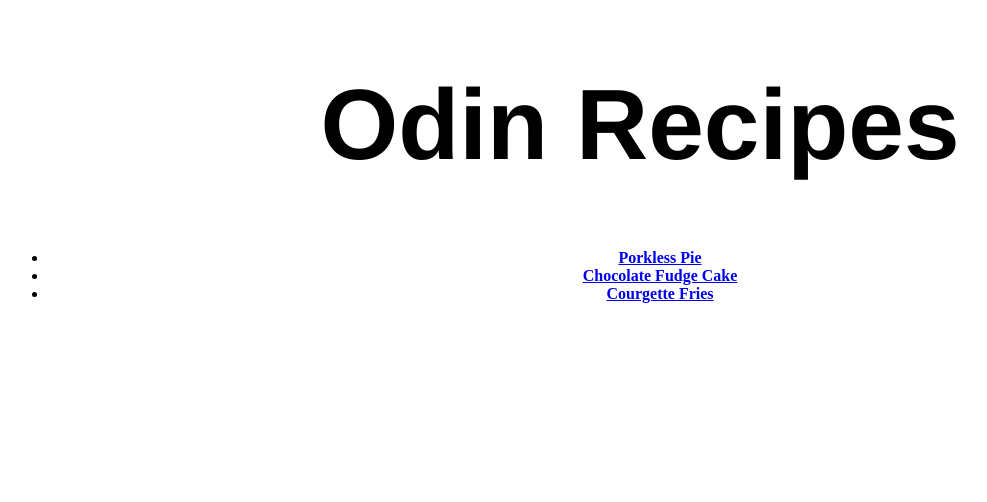
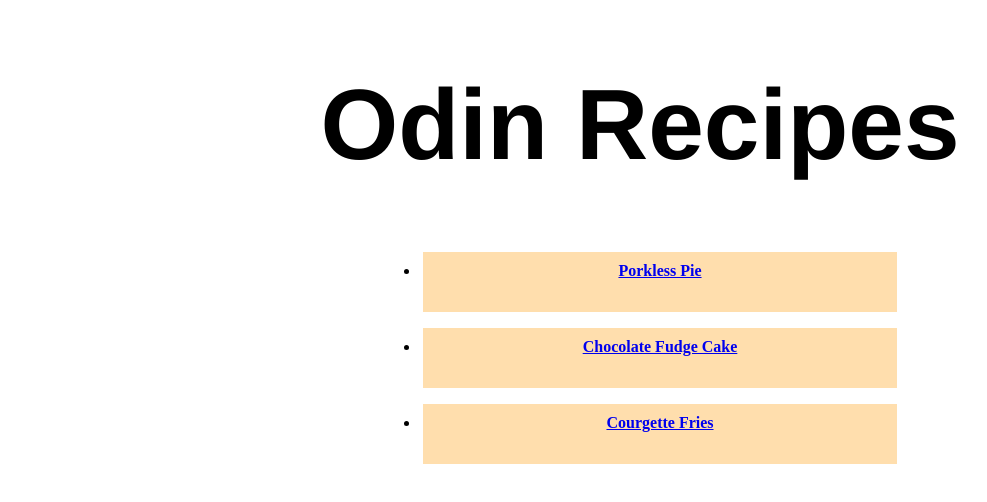
Before and after one commit to chimpankie/odin-recipes, a plain HTML site: page index.html in a window 1280 px wide. Shown: the whole page, without its empty margins (0-987 px from the left). Drawn offline with Linux system fonts and the light colour scheme.

Commit message:
Add further style to the index using the box model

```diff
--- a/style.css
+++ b/style.css
@@ -1,3 +1,7 @@
+body {
+    box-sizing: border-box;
+}
+
 h1 {
     text-align:center;
     font-weight:900px;
@@ -10,14 +14,15 @@ h2 {
 
 }
 .contents {
-    text-align: center;
     font-weight: 800;
+    background-color: #ffffff;
+    width: 500px;
+    margin: auto;
 }
 
 li:hover {
-    font-weight: 900;
     color: blueviolet;
-    font-size: 60px;
+    border: 3px dotted black;
 }
 
 p {
@@ -27,3 +32,12 @@ p {
     text-align: center;
     text-shadow: 0px 0px 10px #000000;
 }
+
+li {
+    background-color: navajowhite;
+    padding: 10px;
+    margin: 10px;
+    text-align: center;
+    height: 40px;
+    border: 3px solid white;
+}
```
